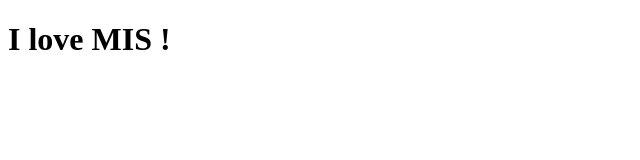
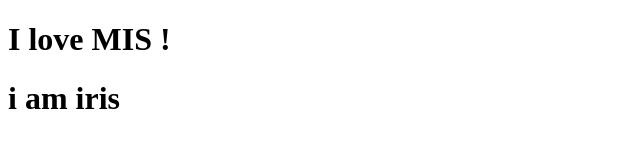
Before and after one commit to luan719/mis, a plain HTML site: page index.html in a window 1280 px wide. Shown: the whole page, without its empty margins (0-640 px from the left). Drawn offline with Linux system fonts and the light colour scheme.

Commit message:
修改內容

```diff
--- a/index.html
+++ b/index.html
@@ -13,7 +13,7 @@
 <body>
 
 	<h1>I love MIS !</h1>
-
+	<h1>i am iris</h1>
 
 </body>
 </html>
```
